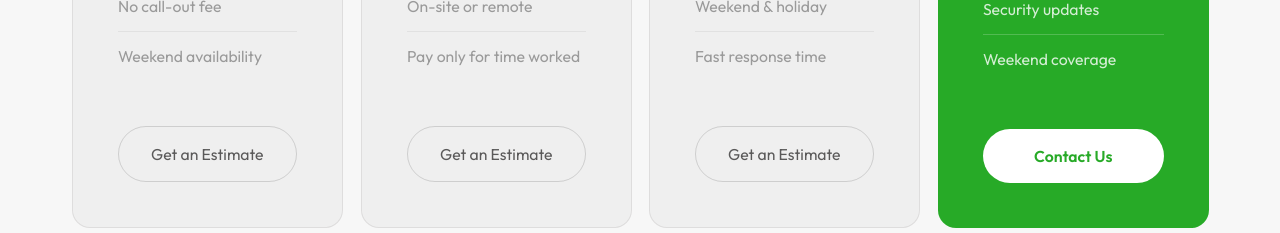
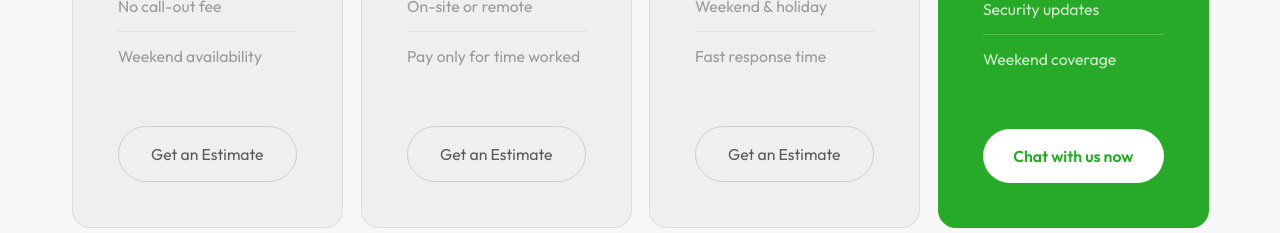
Before and after one commit to weekends-it/weekends-web, a Next.js app: page / in a window 1280 px wide. Shown: the part 9140-9373 px from the top of the page. Built offline with nearby package versions, Linux system fonts and the light colour scheme.

Commit message:
added chat feature

```diff
--- a/app/(site)/page.tsx
+++ b/app/(site)/page.tsx
@@ -1,6 +1,7 @@
 import type { Metadata } from "next";
 import Link from "next/link";
 import ScrollReveal from "@/components/ScrollReveal";
+import ContactButton from "@/components/ContactButton";
 import HeroSection from "@/components/HeroSection";
 import ImageCarousel from "@/components/ImageCarousel";
 import BrandScroller from "@/components/BrandScroller";
@@ -523,12 +524,11 @@ export default function HomePage() {
                     </li>
                   ))}
                 </ul>
-                <Link
-                  href="/contact"
-                  className="block text-center bg-white text-brand-green px-6 py-3.5 rounded-full text-sm font-semibold transition-all duration-400 hover:bg-white/90"
+                <ContactButton
+                  className="block w-full text-center bg-white text-brand-green px-6 py-3.5 rounded-full text-sm font-semibold transition-all duration-400 hover:bg-white/90"
                 >
-                  Contact Us
-                </Link>
+                  Chat with us now
+                </ContactButton>
               </div>
             </ScrollReveal>
           </div>
--- a/app/(site)/services/managed-it/page.tsx
+++ b/app/(site)/services/managed-it/page.tsx
@@ -1,6 +1,7 @@
 import type { Metadata } from "next";
 import Link from "next/link";
 import ScrollReveal from "@/components/ScrollReveal";
+import ContactButton from "@/components/ContactButton";
 import PageHero from "@/components/PageHero";
 import {
   Flame,
@@ -289,12 +290,11 @@ export default function ManagedITPage() {
                     </li>
                   ))}
                 </ul>
-                <Link
-                  href="/contact"
-                  className="block text-center border border-foreground/15 text-foreground/70 px-6 py-3.5 rounded-full text-sm font-medium transition-all duration-400 hover:bg-brand-green hover:border-brand-green hover:text-white"
+                <ContactButton
+                  className="block w-full text-center border border-foreground/15 text-foreground/70 px-6 py-3.5 rounded-full text-sm font-medium transition-all duration-400 hover:bg-brand-green hover:border-brand-green hover:text-white"
                 >
-                  Contact Us
-                </Link>
+                  Chat with us now
+                </ContactButton>
               </div>
             </ScrollReveal>
           </div>
--- a/app/(site)/services/page.tsx
+++ b/app/(site)/services/page.tsx
@@ -1,6 +1,7 @@
 import type { Metadata } from "next";
 import Link from "next/link";
 import ScrollReveal from "@/components/ScrollReveal";
+import ContactButton from "@/components/ContactButton";
 import PageHero from "@/components/PageHero";
 import {
   Building2,
@@ -262,12 +263,11 @@ export default function ServicesPage() {
                 >
                   View Pricing
                 </Link>
-                <Link
-                  href="/contact"
+                <ContactButton
                   className="text-foreground/50 font-medium text-sm border-b border-foreground/20 pb-0.5 transition-all duration-500 hover:text-foreground hover:border-foreground/60"
                 >
-                  Contact Us
-                </Link>
+                  Chat with us now
+                </ContactButton>
               </div>
             </div>
           </ScrollReveal>
--- a/app/(site)/services/small-business/page.tsx
+++ b/app/(site)/services/small-business/page.tsx
@@ -1,6 +1,7 @@
 import type { Metadata } from "next";
 import Link from "next/link";
 import ScrollReveal from "@/components/ScrollReveal";
+import ContactButton from "@/components/ContactButton";
 import PageHero from "@/components/PageHero";
 import {
   Clock,
@@ -367,12 +368,11 @@ export default function SmallBusinessPage() {
                     </li>
                   ))}
                 </ul>
-                <Link
-                  href="/contact"
-                  className="block text-center border border-foreground/15 text-foreground/70 px-6 py-3.5 rounded-full text-sm font-medium transition-all duration-400 hover:bg-brand-green hover:border-brand-green hover:text-white"
+                <ContactButton
+                  className="block w-full text-center border border-foreground/15 text-foreground/70 px-6 py-3.5 rounded-full text-sm font-medium transition-all duration-400 hover:bg-brand-green hover:border-brand-green hover:text-white"
                 >
-                  Contact Us
-                </Link>
+                  Chat with us now
+                </ContactButton>
               </div>
             </ScrollReveal>
           </div>
--- a/app/layout.tsx
+++ b/app/layout.tsx
@@ -2,6 +2,7 @@ import type { Metadata } from "next";
 import { Outfit, JetBrains_Mono } from "next/font/google";
 import "./globals.css";
 import { ThemeProvider } from "@/components/ThemeProvider";
+import IntercomProvider from "@/components/IntercomProvider";
 
 const outfit = Outfit({
   subsets: ["latin"],
@@ -56,6 +57,7 @@ export default function RootLayout({
         <ThemeProvider>
           {children}
         </ThemeProvider>
+        <IntercomProvider />
       </body>
     </html>
   );
--- /dev/null
+++ b/components/ContactButton.tsx
@@ -0,0 +1,17 @@
+"use client";
+
+import { show } from "@intercom/messenger-js-sdk";
+
+export default function ContactButton({
+  className,
+  children,
+}: {
+  className?: string;
+  children: React.ReactNode;
+}) {
+  return (
+    <button type="button" className={className} onClick={() => show()}>
+      {children}
+    </button>
+  );
+}
--- /dev/null
+++ b/components/IntercomProvider.tsx
@@ -0,0 +1,14 @@
+"use client";
+
+import { useEffect } from "react";
+import Intercom from "@intercom/messenger-js-sdk";
+
+export default function IntercomProvider() {
+  useEffect(() => {
+    Intercom({
+      app_id: "v21fqogb",
+    });
+  }, []);
+
+  return null;
+}
--- a/package.json
+++ b/package.json
@@ -9,6 +9,7 @@
     "lint": "eslint"
   },
   "dependencies": {
+    "@intercom/messenger-js-sdk": "^0.0.19",
     "@tailwindcss/postcss": "^4.2.1",
     "lucide-react": "^0.576.0",
     "next": "16.1.6",
```
Also changed, not shown: 1 other file (tests, documents, lock files or other folders).
